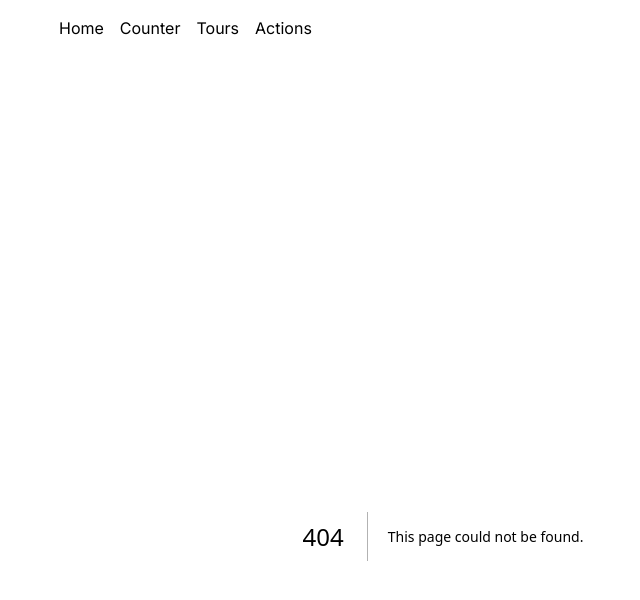
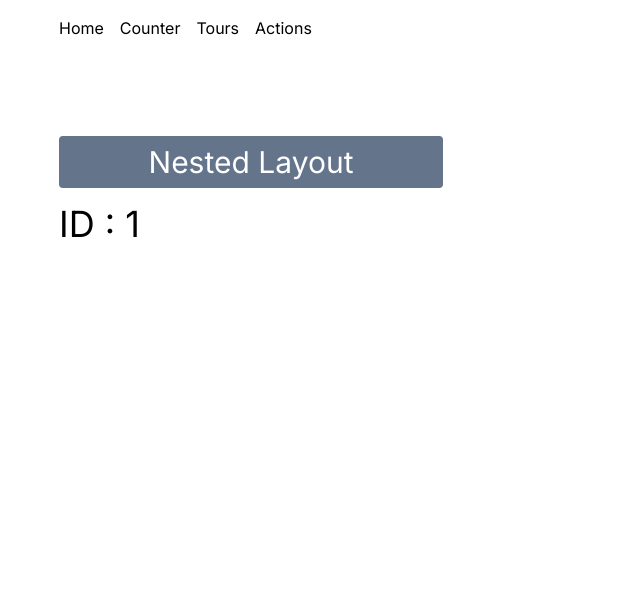
Before and after one commit to inga-divra/nextjs-typescript-tutorial, a Next.js app: page /tours/1 in a window 1280 px wide. Before the commit this address had no page. Shown: the top 600 px of the page, without its empty margins (197-837 px from the left). Built offline with nearby package versions, Linux system fonts and the light colour scheme.

Commit message:
Learned how to implement dynamic routes in Next.js, using parameters to generate pages dynamically based on URL paths, and how to set up links to these pages

```diff
--- /dev/null
+++ b/app/tours/[id]/page.tsx
@@ -0,0 +1,9 @@
+const page = ({ params }: { params: { id: string } }) => {
+  return (
+    <div>
+      <h1 className='text-4xl'>ID : {params.id}</h1>
+    </div>
+  );
+};
+
+export default page;
--- /dev/null
+++ b/app/tours/layout.tsx
@@ -0,0 +1,12 @@
+const ToursLayout = ({ children }: { children: React.ReactNode }) => {
+  return (
+    <div>
+      <header className='py-2 w-1/2 bg-slate-500 rounded mb-4'>
+        <h1 className='text-3xl text-white text-center'>Nested Layout</h1>
+      </header>
+      {children}
+    </div>
+  );
+};
+
+export default ToursLayout;
--- a/app/tours/page.tsx
+++ b/app/tours/page.tsx
@@ -1,5 +1,6 @@
 import { log } from 'console';
 import { resolve } from 'path';
+import Link from 'next/link';
 
 const url = 'https://www.course-api.com/react-tours-project';
 
@@ -24,7 +25,15 @@
     <section>
       <h1 className='text-3xl mb-4'>Tours</h1>
       {data.map((tour) => {
-        return <h2 key={tour.id}>{tour.name}</h2>;
+        return (
+          <Link
+            key={tour.id}
+            href={`/tours/${tour.id}`}
+            className='hover:text-blue-500'
+          >
+            <h2>{tour.name}</h2>
+          </Link>
+        );
       })}
     </section>
   );
```
